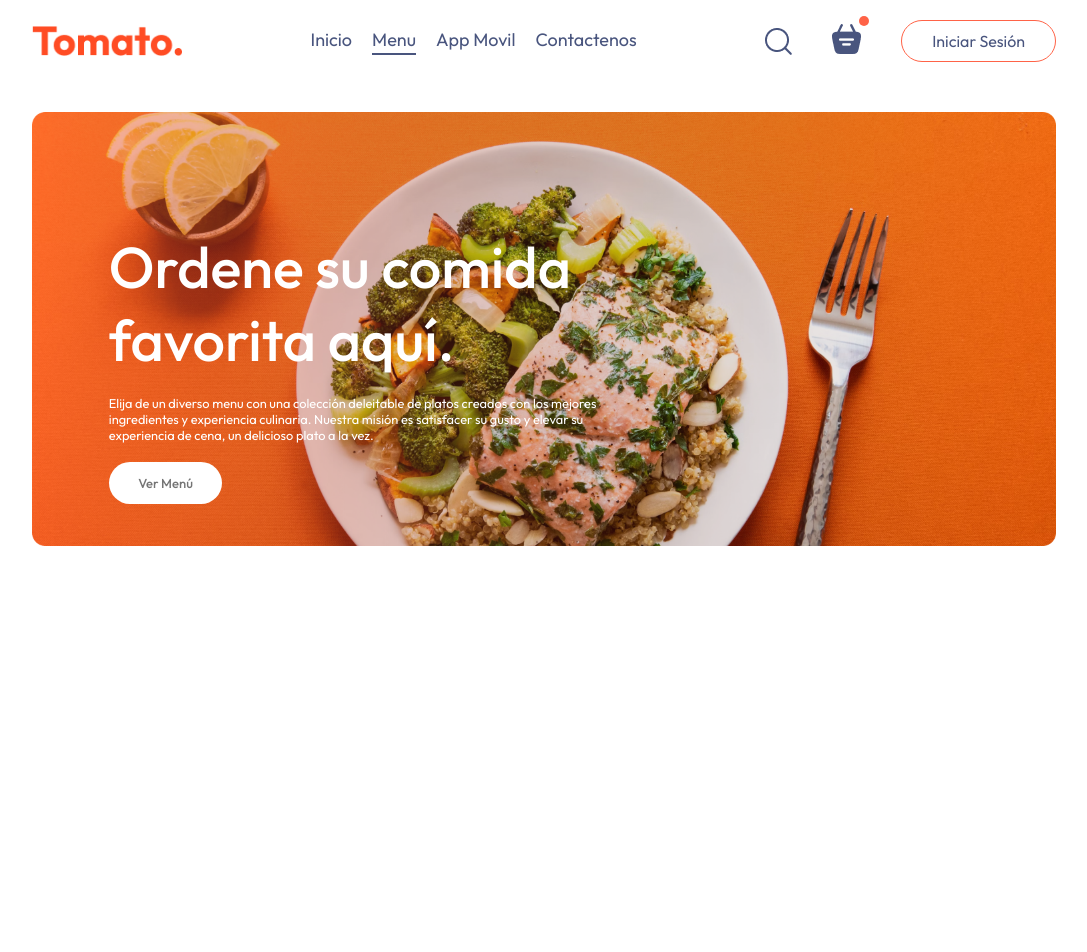
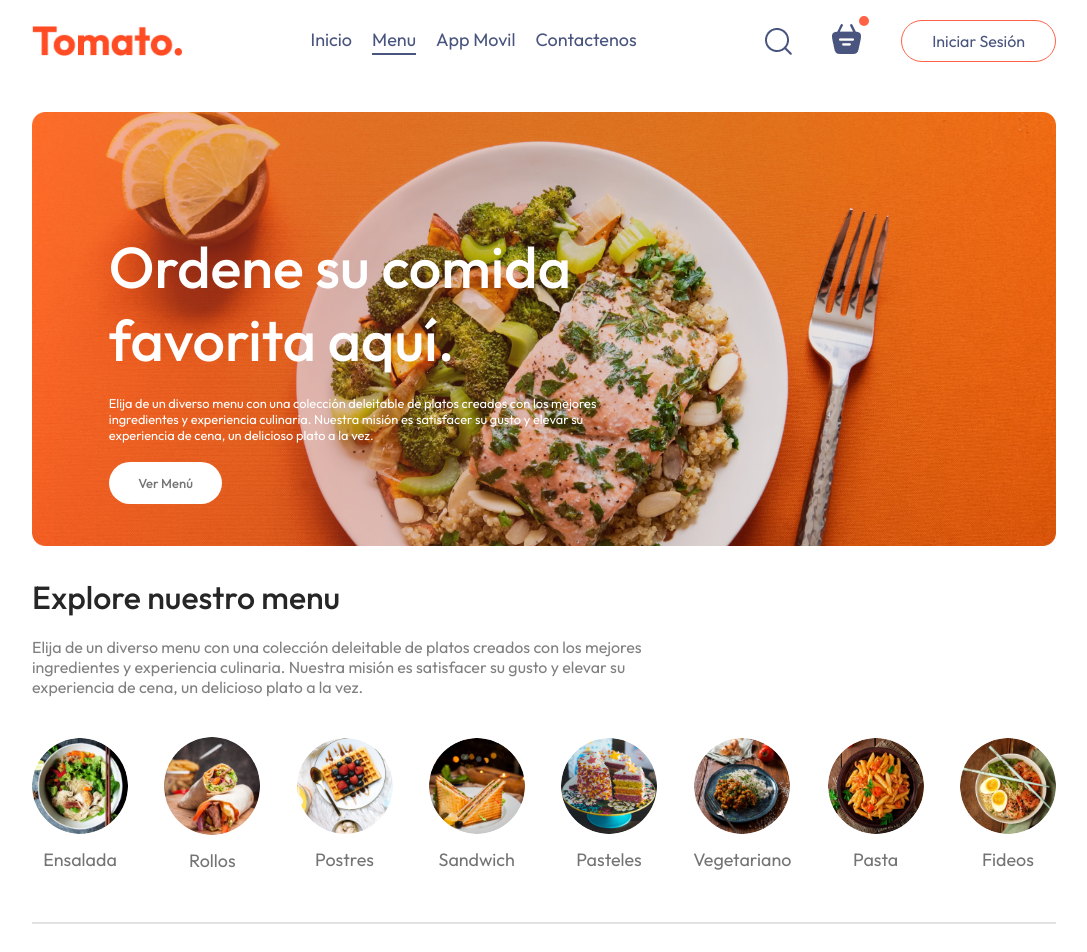
Before and after one commit to Sebastian906/Food-Frontend, a React (Vite) app: page / in a window 1280 px wide. Shown: the top 952 px of the page, without its empty margins (96-1183 px from the left). Before the commit the page ends 800 px from the top, so only its background shows below. Built offline with nearby package versions, Linux system fonts and the light colour scheme.

Commit message:
Configuración y adición de la interfaz para mostrar listo de productos ofrecidos

```diff
--- a/src/assets/assets.js
+++ b/src/assets/assets.js
@@ -84,15 +84,15 @@
 
 export const menu_list = [
     {
-        menu_name: "Salad",
+        menu_name: "Ensalada",
         menu_image: menu_1
     },
     {
-        menu_name: "Rolls",
+        menu_name: "Rollos",
         menu_image: menu_2
     },
     {
-        menu_name: "Deserts",
+        menu_name: "Postres",
         menu_image: menu_3
     },
     {
@@ -100,11 +100,11 @@
         menu_image: menu_4
     },
     {
-        menu_name: "Cake",
+        menu_name: "Pasteles",
         menu_image: menu_5
     },
     {
-        menu_name: "Pure Veg",
+        menu_name: "Vegetariano",
         menu_image: menu_6
     },
     {
@@ -112,100 +112,100 @@
         menu_image: menu_7
     },
     {
-        menu_name: "Noodles",
+        menu_name: "Fideos",
         menu_image: menu_8
     }]
 
 export const food_list = [
     {
         _id: "1",
-        name: "Greek salad",
+        name: "Ensalada Griega",
         image: food_1,
         price: 12,
         description: "Food provides essential nutrients for overall health and well-being",
-        category: "Salad"
+        category: "Ensalada"
     },
     {
         _id: "2",
-        name: "Veg salad",
+        name: "Ensalada Vegana",
         image: food_2,
         price: 18,
         description: "Food provides essential nutrients for overall health and well-being",
-        category: "Salad"
+        category: "Ensalada"
     }, {
         _id: "3",
-        name: "Clover Salad",
+        name: "Ensalada de Trébol",
         image: food_3,
         price: 16,
         description: "Food provides essential nutrients for overall health and well-being",
-        category: "Salad"
+        category: "Ensalada"
     }, {
         _id: "4",
-        name: "Chicken Salad",
+        name: "Ensalada de Pollo",
         image: food_4,
         price: 24,
         description: "Food provides essential nutrients for overall health and well-being",
-        category: "Salad"
+        category: "Ensalada"
     }, {
         _id: "5",
-        name: "Lasagna Rolls",
+        name: "Rollos de Lasaña",
         image: food_5,
         price: 14,
         description: "Food provides essential nutrients for overall health and well-being",
-        category: "Rolls"
+        category: "Rollos"
     }, {
         _id: "6",
-        name: "Peri Peri Rolls",
+        name: "Rollos Peri Peri",
         image: food_6,
         price: 12,
         description: "Food provides essential nutrients for overall health and well-being",
-        category: "Rolls"
+        category: "Rollos"
     }, {
         _id: "7",
-        name: "Chicken Rolls",
+        name: "Rollos de Pollo",
         image: food_7,
         price: 20,
         description: "Food provides essential nutrients for overall health and well-being",
-        category: "Rolls"
+        category: "Rollos"
     }, {
         _id: "8",
-        name: "Veg Rolls",
+        name: "Rollos Veganos",
         image: food_8,
         price: 15,
         description: "Food provides essential nutrients for overall health and well-being",
-        category: "Rolls"
+        category: "Rollos"
     }, {
         _id: "9",
         name: "Ripple Ice Cream",
         image: food_9,
         price: 14,
         description: "Food provides essential nutrients for overall health and well-being",
-        category: "Deserts"
+        category: "Postres"
     }, {
         _id: "10",
-        name: "Fruit Ice Cream",
+        name: "Helado de Frutas",
         image: food_10,
         price: 22,
         description: "Food provides essential nutrients for overall health and well-being",
-        category: "Deserts"
+        category: "Postres"
     }, {
         _id: "11",
-        name: "Jar Ice Cream",
+        name: "Helado en Jarra",
         image: food_11,
         price: 10,
         description: "Food provides essential nutrients for overall health and well-being",
-        category: "Deserts"
+        category: "Postres"
     }, {
         _id: "12",
-        name: "Vanilla Ice Cream",
+        name: "Helado de Vainilla",
         image: food_12,
         price: 12,
         description: "Food provides essential nutrients for overall health and well-being",
-        category: "Deserts"
+        category: "Postres"
     },
     {
         _id: "13",
-        name: "Chicken Sandwich",
+        name: "Sandwich de Pollo",
         image: food_13,
         price: 12,
         description: "Food provides essential nutrients for overall health and well-being",
@@ -213,85 +213,85 @@
     },
     {
         _id: "14",
-        name: "Vegan Sandwich",
+        name: "Sandwich Vegano",
         image: food_14,
         price: 18,
         description: "Food provides essential nutrients for overall health and well-being",
         category: "Sandwich"
     }, {
         _id: "15",
-        name: "Grilled Sandwich",
+        name: "Sandwich a la Parrilla",
         image: food_15,
         price: 16,
         description: "Food provides essential nutrients for overall health and well-being",
         category: "Sandwich"
     }, {
         _id: "16",
-        name: "Bread Sandwich",
+        name: "Sandwich de Pan",
         image: food_16,
         price: 24,
         description: "Food provides essential nutrients for overall health and well-being",
         category: "Sandwich"
     }, {
         _id: "17",
-        name: "Cup Cake",
+        name: "Pastel en Copa",
         image: food_17,
         price: 14,
         description: "Food provides essential nutrients for overall health and well-being",
-        category: "Cake"
+        category: "Pasteles"
     }, {
         _id: "18",
-        name: "Vegan Cake",
+        name: "Pastel Vegano",
         image: food_18,
         price: 12,
         description: "Food provides essential nutrients for overall health and well-being",
-        category: "Cake"
+        category: "Pasteles"
     }, {
         _id: "19",
-        name: "Butterscotch Cake",
+        name: "Butterscotch Pasteles",
         image: food_19,
         price: 20,
         description: "Food provides essential nutrients for overall health and well-being",
-        category: "Cake"
+        category: "Pasteles"
     }, {
         _id: "20",
-        name: "Sliced Cake",
+        name: "Sliced Pasteles",
         image: food_20,
         price: 15,
         description: "Food provides essential nutrients for overall health and well-being",
-        category: "Cake"
+        category: "Pasteles"
     }, {
         _id: "21",
         name: "Garlic Mushroom ",
         image: food_21,
         price: 14,
         description: "Food provides essential nutrients for overall health and well-being",
-        category: "Pure Veg"
+        category: "Vegetariano"
     }, {
         _id: "22",
         name: "Fried Cauliflower",
         image: food_22,
         price: 22,
         description: "Food provides essential nutrients for overall health and well-being",
-        category: "Pure Veg"
+        category: "Vegetariano"
     }, {
         _id: "23",
         name: "Mix Veg Pulao",
         image: food_23,
         price: 10,
         description: "Food provides essential nutrients for overall health and well-being",
-        category: "Pure Veg"
+        category: "Vegetariano"
     }, {
         _id: "24",
         name: "Rice Zucchini",
         image: food_24,
         price: 12,
         description: "Food provides essential nutrients for overall health and well-being",
-        category: "Pure Veg"
+        category: "Vegetariano"
     },
     {
         _id: "25",
-        name: "Cheese Pasta",
+        name: "Pasta de Queso",
         image: food_25,
         price: 12,
         description: "Food provides essential nutrients for overall health and well-being",
@@ -299,52 +299,52 @@
     },
     {
         _id: "26",
-        name: "Tomato Pasta",
+        name: "Pasta de Tomate",
         image: food_26,
         price: 18,
         description: "Food provides essential nutrients for overall health and well-being",
         category: "Pasta"
     }, {
         _id: "27",
-        name: "Creamy Pasta",
+        name: "Pasta Cremosa",
         image: food_27,
         price: 16,
         description: "Food provides essential nutrients for overall health and well-being",
         category: "Pasta"
     }, {
         _id: "28",
-        name: "Chicken Pasta",
+        name: "Pasta de Pollo",
         image: food_28,
         price: 24,
         description: "Food provides essential nutrients for overall health and well-being",
         category: "Pasta"
     }, {
         _id: "29",
-        name: "Buttter Noodles",
+        name: "Fideos de Mantequilla",
         image: food_29,
         price: 14,
         description: "Food provides essential nutrients for overall health and well-being",
-        category: "Noodles"
+        category: "Fideos"
     }, {
         _id: "30",
-        name: "Veg Noodles",
+        name: "Veg Fideos",
         image: food_30,
         price: 12,
         description: "Food provides essential nutrients for overall health and well-being",
-        category: "Noodles"
+        category: "Fideos"
     }, {
         _id: "31",
-        name: "Somen Noodles",
+        name: "Somen Fideos",
         image: food_31,
         price: 20,
         description: "Food provides essential nutrients for overall health and well-being",
-        category: "Noodles"
+        category: "Fideos"
     }, {
         _id: "32",
-        name: "Cooked Noodles",
+        name: "Cooked Fideos",
         image: food_32,
         price: 15,
         description: "Food provides essential nutrients for overall health and well-being",
-        category: "Noodles"
+        category: "Fideos"
     }
 ]
--- /dev/null
+++ b/src/components/ExploreMenu/ExploreMenu.css
@@ -0,0 +1,56 @@
+.explore-menu {
+    display: flex;
+    flex-direction: column;
+    gap: 20px;
+}
+
+.explore-menu h1 {
+    color: #262626;
+    font-weight: 500;
+}
+
+.explore-menu-text {
+    max-width: 60%;
+    color: #808080;
+}
+
+.explore-menu-list {
+    display: flex;
+    justify-content: space-between;
+    align-items: center;
+    gap: 30px;
+    text-align: center;
+    margin: 20px 0px;
+    overflow-x: scroll;
+}
+
+.explore-menu-list::-webkit-scrollbar {
+    display: none;
+}
+
+.explore-menu-list-item img {
+    width: 7.5vw;
+    min-width: 80px;
+    cursor: pointer;
+    border-radius: 50%;
+    transition: 0.2s;
+}
+
+.explore-menu-list-item p {
+    margin-top: 10px;
+    color: #747474;
+    font-size: max(1.4vw, 16px);
+    cursor: pointer;
+}
+
+.explore-menu hr {
+    margin: 10px 0px;
+    height: 2px;
+    background-color: #e2e2e2;
+    border: none;
+}
+
+.explore-menu-list-item .active {
+    border: 4px solid tomato;
+    padding: 2px;
+}
--- /dev/null
+++ b/src/components/ExploreMenu/ExploreMenu.jsx
@@ -0,0 +1,25 @@
+import React from 'react'
+import './ExploreMenu.css'
+import { menu_list } from '../../assets/assets'
+
+const ExploreMenu = ({ category, setCategory }) => {
+    return (
+        <div className='explore-menu' id='explore-menu'>
+            <h1>Explore nuestro menu</h1>
+            <p className='explore-menu-text'>Elija de un diverso menu con una colección deleitable de platos creados con los mejores ingredientes y experiencia culinaria. Nuestra misión es satisfacer su gusto y elevar su experiencia de cena, un delicioso plato a la vez.</p>
+            <div className='explore-menu-list'>
+                {menu_list.map((item, index) => {
+                    return (
+                        <div onClick={()=>setCategory(prev=>prev===item.menu_name?"All":item.menu_name)} key={index} className='explore-menu-list-item'>
+                            <img className={category===item.menu_name?"active":""} src={item.menu_image} alt=''/>
+                            <p>{item.menu_name}</p>
+                        </div>
+                    )
+                })}
+            </div>
+            <hr/>
+        </div>
+    )
+}
+
+export default ExploreMenu
--- /dev/null
+++ b/src/components/FoodDisplay/FoodDisplay.css
@@ -0,0 +1,16 @@
+.food-display {
+    margin-top: 30px;
+}
+
+.food-display h2 {
+    font-size: max(2vw, 24px);
+    font-weight: 600;
+}
+
+.food-display-list {
+    display: grid;
+    grid-template-columns: repeat(auto-fill, minmax(240px, 1fr));
+    margin-top: 30px;
+    gap: 30px;
+    row-gap: 50px;
+}
--- /dev/null
+++ b/src/components/FoodDisplay/FoodDisplay.jsx
@@ -0,0 +1,24 @@
+import React, { useContext } from 'react'
+import './FoodDisplay.css'
+import { StoreContext } from '../../context/StoreContext'
+import FoodItem from '../FoodItem/FoodItem';
+
+const FoodDisplay = ({ category }) => {
+
+    const {food_list} = useContext(StoreContext);
+
+    return (
+        <div className='food-display' id='food-display'>
+            <h2>Platos cercanos a ti.</h2>
+            <div className='food-display-list'>
+                {food_list.map((item, index)=> {
+                    if (category==="All" || category===item.category) {
+                        return <FoodItem key={index} id={item._id} name={item.name} description={item.description} price={item.price} image={item.image}/>
+                    }
+                })}
+            </div>
+        </div>
+    )
+}
+
+export default FoodDisplay
--- a/src/main.jsx
+++ b/src/main.jsx
@@ -3,9 +3,12 @@
 import App from './App.jsx'
 import './index.css'
 import { BrowserRouter } from 'react-router-dom'
+import StoreContextProvider from './context/StoreContext.jsx'
 
 createRoot(document.getElementById('root')).render(
   <BrowserRouter>
-    <App />
+    <StoreContextProvider>
+      <App />
+    </StoreContextProvider>
   </BrowserRouter>
 )
--- a/src/pages/Home/Home.jsx
+++ b/src/pages/Home/Home.jsx
@@ -1,11 +1,18 @@
-import React from 'react'
+import React, { useState } from 'react'
 import './Home.css'
 import Header from '../../components/Header/Header'
+import ExploreMenu from '../../components/ExploreMenu/ExploreMenu'
+import FoodDisplay from '../../components/FoodDisplay/FoodDisplay'
 
 const Home = () => {
+
+    const [category, setCategory] = useState("All");
+
     return (
         <div>
             <Header/>
+            <ExploreMenu category={category} setCategory={setCategory}/>
+            <FoodDisplay category={category}/>
         </div>
     )
 }
```
Also changed, not shown: src/components/FoodItem/FoodItem.css (added, +74 -0 lines), src/components/FoodItem/FoodItem.jsx (added, +39 -0 lines), src/context/StoreContext.jsx (added, +40 -0 lines).
